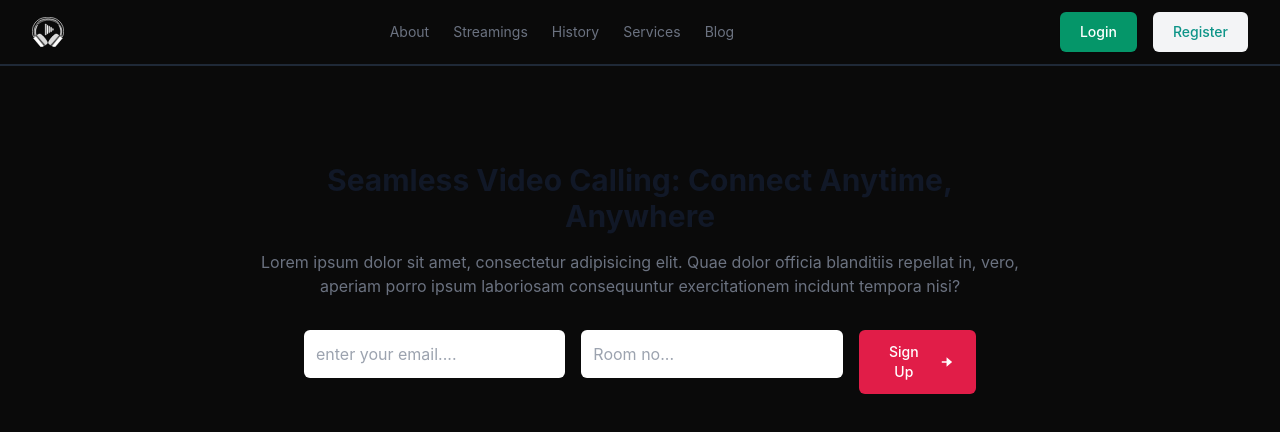
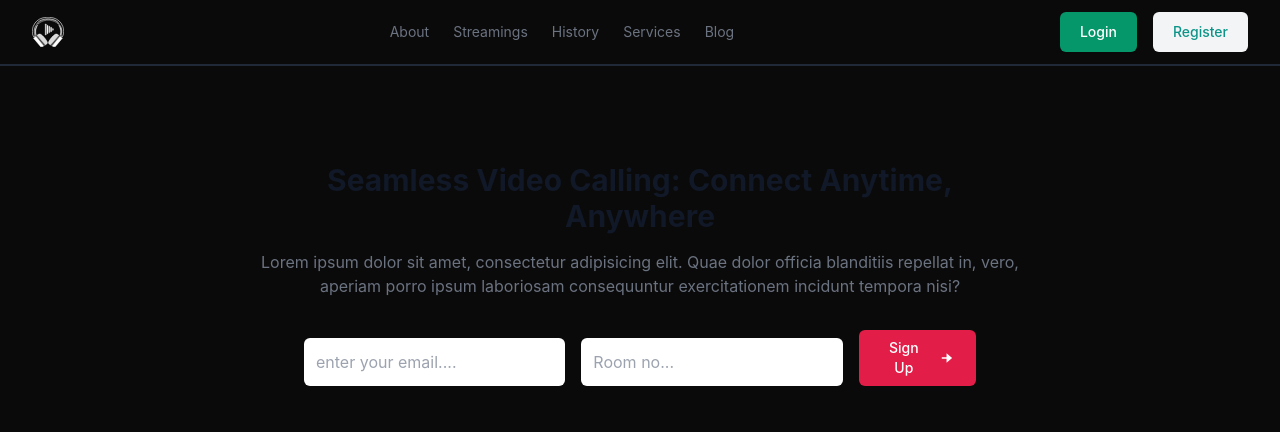
Before and after one commit to 277pawan/web-rtc-frontend, a React (Vite) app: page /lobby in a window 1280 px wide. Shown: the top 432 px of the page. Built offline with nearby package versions, Linux system fonts and the light colour scheme; no server answers.

Commit message:
patch: fixed some css

```diff
--- a/src/components/screens/Lobby.tsx
+++ b/src/components/screens/Lobby.tsx
@@ -53,7 +53,7 @@ function Lobby() {
             onSubmit={(e) => handleSubmitForm(e)}
             className="sm:flex sm:gap-4"
           >
-            <div className="">
+            <div className="mt-2">
               <label htmlFor="email" className="sr-only">
                 Email
               </label>
@@ -67,7 +67,7 @@ function Lobby() {
                 className="w-full rounded-md border-gray-200 bg-white p-3 shadow-xs transition focus:border-white focus:ring-3 focus:ring-yellow-400 focus:outline-hidden dark:border-gray-700 dark:bg-gray-800 dark:text-white"
               />
             </div>
-            <div>
+            <div className="mt-2">
               <label htmlFor="email" className="sr-only">
                 Room-no.
               </label>
@@ -83,7 +83,7 @@ function Lobby() {
 
             <button
               type="submit"
-              className="group mt-4 flex w-full items-center justify-center gap-2 rounded-md bg-rose-600 px-5 py-3 text-white transition focus:ring-3 focus:ring-yellow-400 focus:outline-hidden sm:mt-0 sm:w-auto"
+              className="group mt-4 flex w-full items-center justify-center gap-2 rounded-md bg-rose-600 px-5 py-2 text-white transition focus:ring-3 focus:ring-yellow-400 focus:outline-hidden sm:mt-0 sm:w-auto"
             >
               <span className="text-sm font-medium"> Sign Up </span>
 
```
